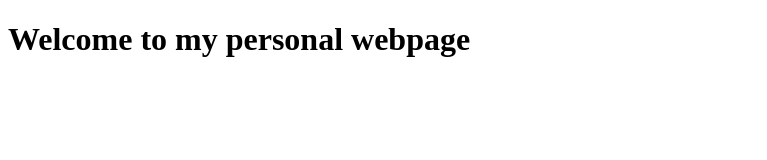
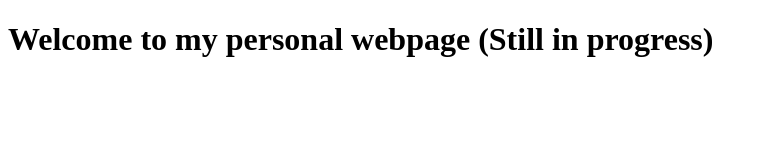
Before and after one commit to pguillo02/pguillo02.github.io, a plain HTML site: page index.html in a window 1280 px wide. Shown: the whole page, without its empty margins (0-767 px from the left). Drawn offline with Linux system fonts and the light colour scheme.

Commit message:
Adding warning

```diff
--- a/index.html
+++ b/index.html
@@ -5,6 +5,6 @@
     <title>Pablo Guilló, Data scientist</title>
 </head>
 <body>
-    <h1>Welcome to my personal webpage</h1>
+    <h1>Welcome to my personal webpage (Still in progress)</h1>
 </body>
 </html>
```
